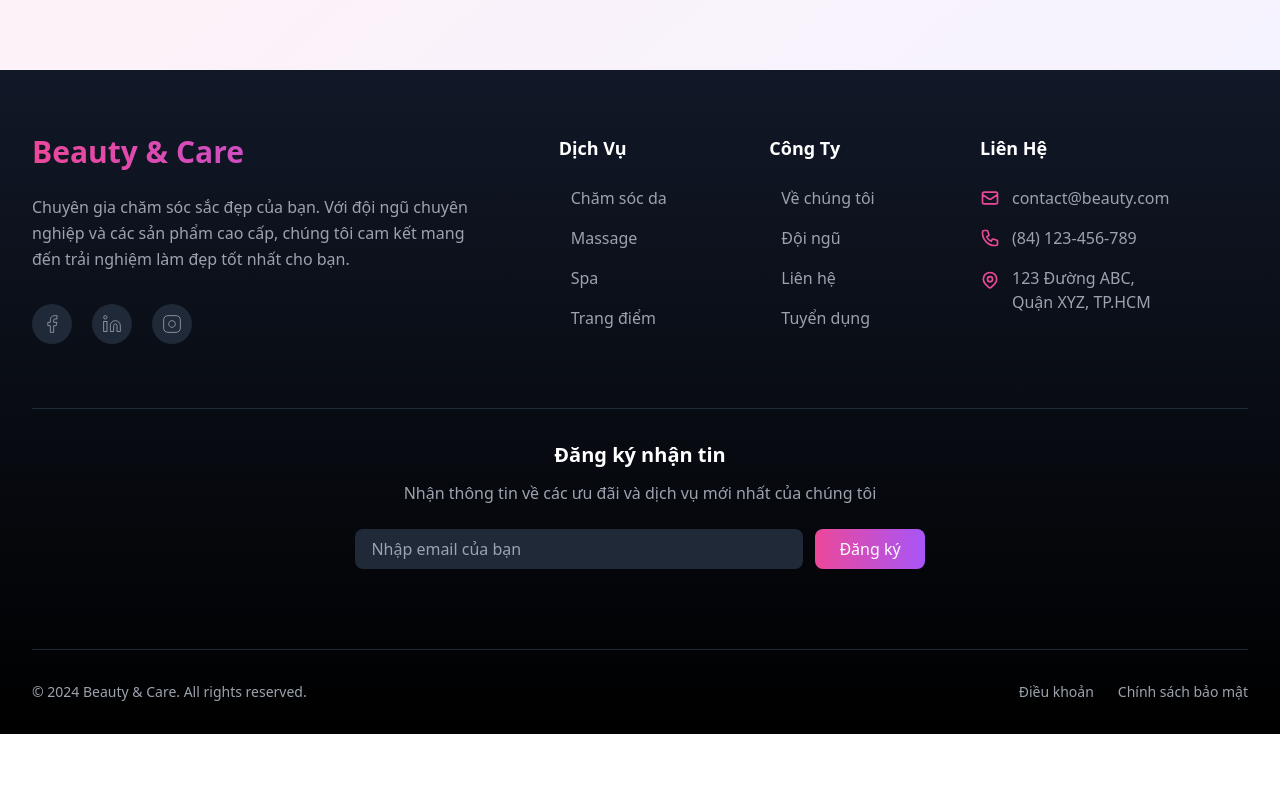
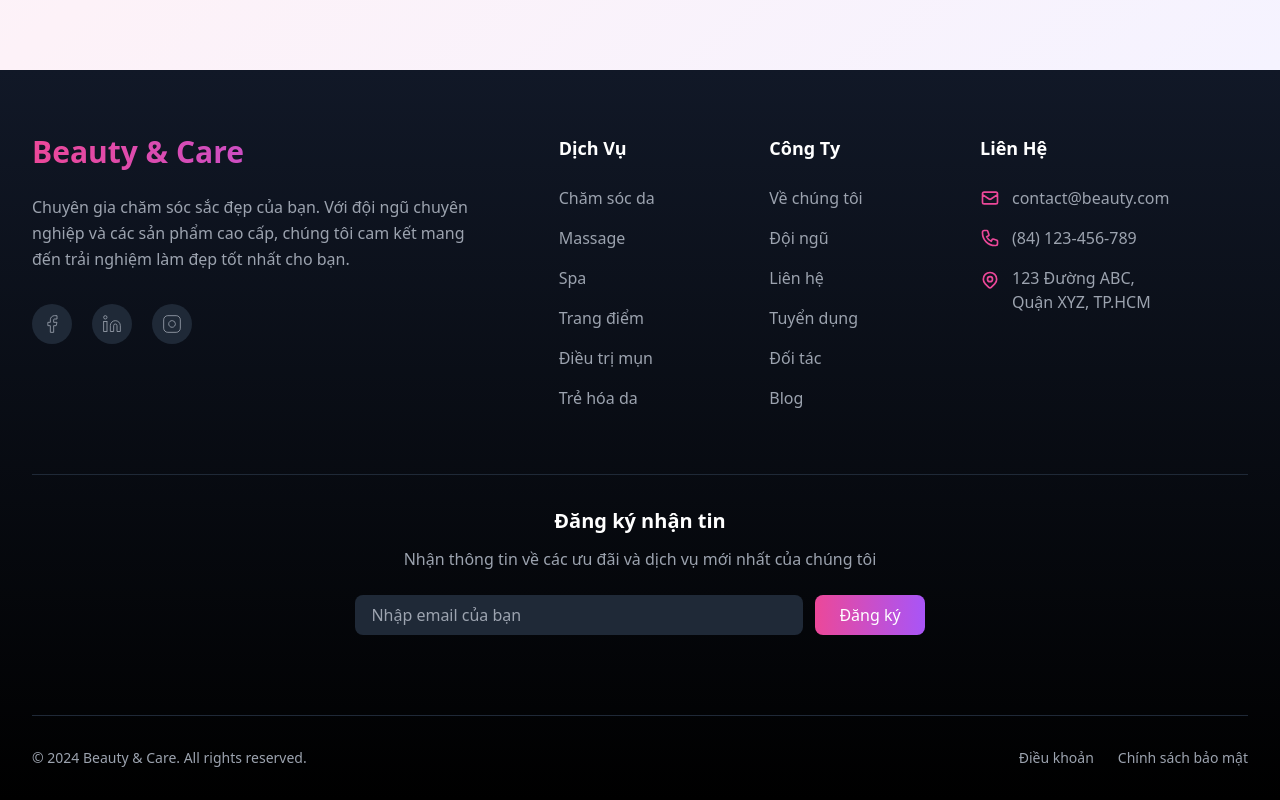
Before and after one commit to 19NgoXuanToan11/SWP391, a React (Vite) app: page / in a window 1280 px wide. Shown: the part 3258-4058 px from the top of the page. Before the commit the page ends 3992 px from the top, so only its background shows below. Built offline with nearby package versions, Linux system fonts and the light colour scheme.

Commit message:
edit content of site-footer.jsx

```diff
--- a/src/components/site-footer.jsx
+++ b/src/components/site-footer.jsx
@@ -61,40 +61,53 @@ export function SiteFooter() {
 
           {/* Quick Links */}
           <div className="lg:col-span-2">
-            <h4 className="text-lg font-semibold text-white mb-6">Dịch Vụ</h4>
+            <div className="w-full flex flex-col space-y-6">
+              <h4 className="text-lg font-semibold text-white">Dịch Vụ</h4>
               <ul className="space-y-4">
-              {["Chăm sóc da", "Massage", "Spa", "Trang điểm"].map((item) => (
+                {[
+                  "Chăm sóc da",
+                  "Massage",
+                  "Spa",
+                  "Trang điểm",
+                  "Điều trị mụn",
+                  "Trẻ hóa da",
+                ].map((item) => (
                   <li key={item}>
                     <a
                       href="#"
-                    className="text-gray-400 hover:text-pink-500 transition-colors duration-300 flex items-center group"
+                      className="text-gray-400 hover:text-pink-500 transition-colors duration-300"
                     >
-                    <span className="w-1 h-1 bg-pink-500 rounded-full mr-2 opacity-0 group-hover:opacity-100 transition-opacity duration-300"></span>
                       {item}
                     </a>
                   </li>
                 ))}
               </ul>
             </div>
+          </div>
 
-          {/* Company */}
           <div className="lg:col-span-2">
-            <h4 className="text-lg font-semibold text-white mb-6">Công Ty</h4>
+            <div className="w-full flex flex-col space-y-6">
+              <h4 className="text-lg font-semibold text-white">Công Ty</h4>
               <ul className="space-y-4">
-              {["Về chúng tôi", "Đội ngũ", "Liên hệ", "Tuyển dụng"].map(
-                (item) => (
+                {[
+                  "Về chúng tôi",
+                  "Đội ngũ",
+                  "Liên hệ",
+                  "Tuyển dụng",
+                  "Đối tác",
+                  "Blog",
+                ].map((item) => (
                   <li key={item}>
                     <a
                       href="#"
-                      className="text-gray-400 hover:text-pink-500 transition-colors duration-300 flex items-center group"
+                      className="text-gray-400 hover:text-pink-500 transition-colors duration-300"
                     >
-                      <span className="w-1 h-1 bg-pink-500 rounded-full mr-2 opacity-0 group-hover:opacity-100 transition-opacity duration-300"></span>
                       {item}
                     </a>
                   </li>
-                )
-              )}
+                ))}
               </ul>
+            </div>
           </div>
 
           {/* Contact */}
```
Lines whose indentation alone changed are shown as unchanged.
